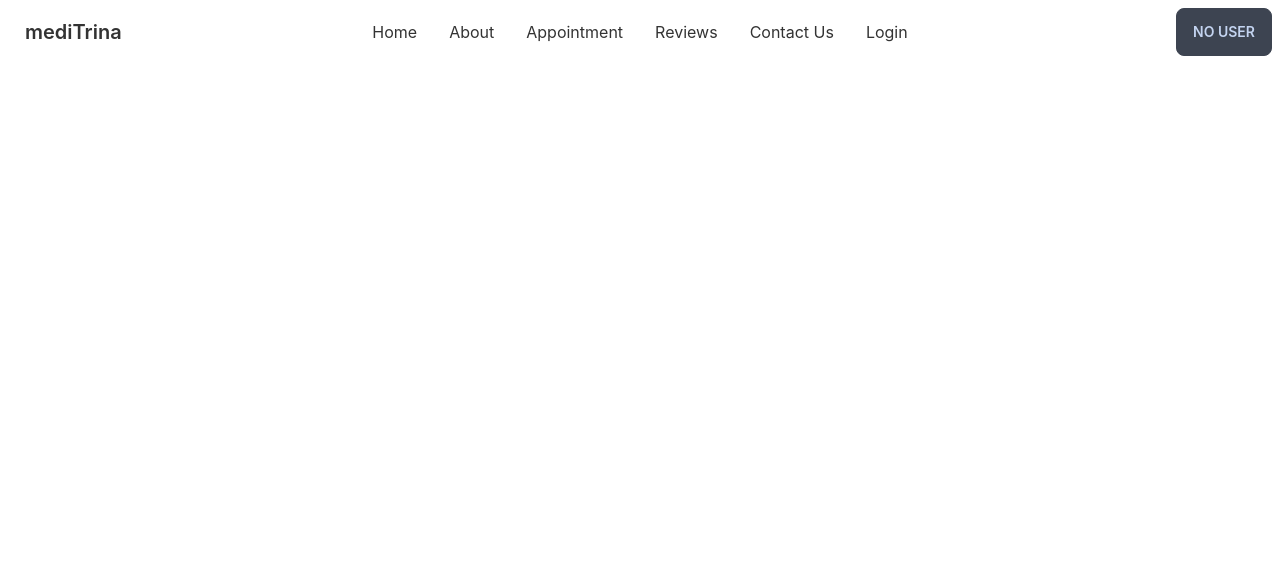
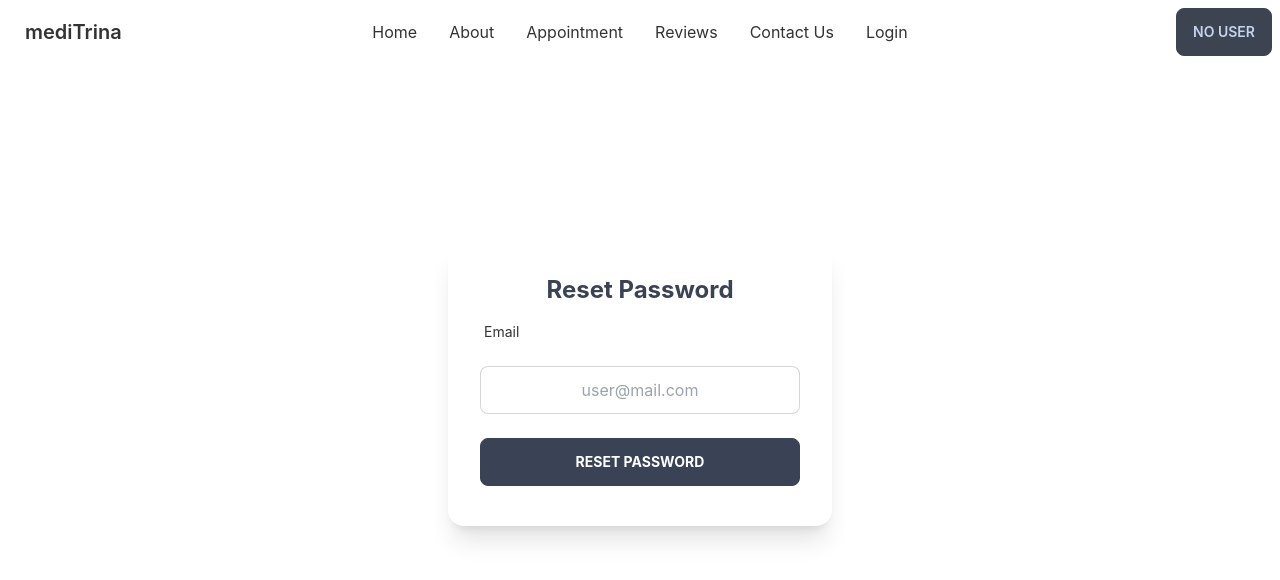
Before and after one commit to ImrulEmon/Meditrina-Client, a React (Create React App) app: page /resetPassword in a window 1280 px wide. Shown: the top 580 px of the page. Built offline with nearby package versions, Linux system fonts and the light colour scheme; no server answers.

Commit message:
reset email

```diff
--- a/src/App.js
+++ b/src/App.js
@@ -12,6 +12,7 @@ import RequireAuth from "./Pages/Login/RequireAuth";
 import { ToastContainer } from 'react-toastify';
 
 import 'react-toastify/dist/ReactToastify.css';
+import ForgotPassword from "./Pages/Login/ForgotPassword";
 
 function App() {
   return (
@@ -33,6 +34,7 @@ function App() {
         <Route path="reviews" element={<Reviews />} />
         <Route path="login" element={<Login />} />
         <Route path="signup" element={<SignUp />} />
+        <Route path="resetPassword" element={<ForgotPassword />} />
       </Routes>
       <ToastContainer />
     </div>
--- /dev/null
+++ b/src/Pages/Login/ForgotPassword.js
@@ -0,0 +1,74 @@
+import React, { useState } from "react";
+import { Link } from "react-router-dom";
+import { useSendPasswordResetEmail } from 'react-firebase-hooks/auth';
+import auth from "./Firebase/firebase.init";
+import Spinner from "../../Components/Spinner/Spinner";
+import { toast } from 'react-toastify';
+import Loading from "../../Components/Spinner/Loading";
+
+const ForgotPassword = () => {
+
+    const [email, setEmail] = useState('');
+    const [sendPasswordResetEmail, sending, error] = useSendPasswordResetEmail(
+      auth
+    );
+
+    if (error) {
+        return (
+          <div>
+           {
+            toast.error(`${error.message}`)
+           }
+          </div>
+        );
+      }
+      if (sending) {
+        return <div>
+            {
+                toast.info('Wait 2 minutes before requesting again')
+            }
+            <Spinner />
+        </div>
+      }
+
+  return (
+    <div
+      className="flex items-center justify-center"
+      style={{ minHeight: "80vh" }}
+    >
+      <div className="card w-96 bg-base-100 shadow-xl">
+        <div className="card-body">
+          <h2 className="text-2xl text-center text-accent font-bold">
+            Reset Password
+          </h2>
+
+          <form>
+            <div className="form-control w-full max-w-xs">
+              <label className="label">
+                <span className="label-text">Email</span>
+              </label>
+              <input
+                type="email"
+                placeholder="user@mail.com"
+                className="input input-bordered w-full max-w-xs text-center my-4"
+                value={email}
+                onChange={(e) => setEmail(e.target.value)}
+              />
+            </div>
+            <button
+              className="btn btn-accent text-white font-bold w-full my-2"
+              type="submit"
+              value="Send"
+              onClick={async () => {
+                await sendPasswordResetEmail(email);
+                toast.success('Password rest email sent')
+              }}
+            >Reset password</button>
+          </form>
+        </div>
+      </div>
+    </div>
+  );
+};
+
+export default ForgotPassword;
--- a/src/Pages/Login/Login.js
+++ b/src/Pages/Login/Login.js
@@ -114,6 +114,9 @@ const Login = () => {
                 })}
               />
               <label className="label">
+                <span>Forgot password?<Link className="text-secondary font-bold" to='/resetPassword'>Reset</Link></span>
+              </label>
+              <label className="label">
                 {errors.password?.type === "required" && (
                   <span className="label-text-alt text-red-700">
                     {errors.password.message}
```
